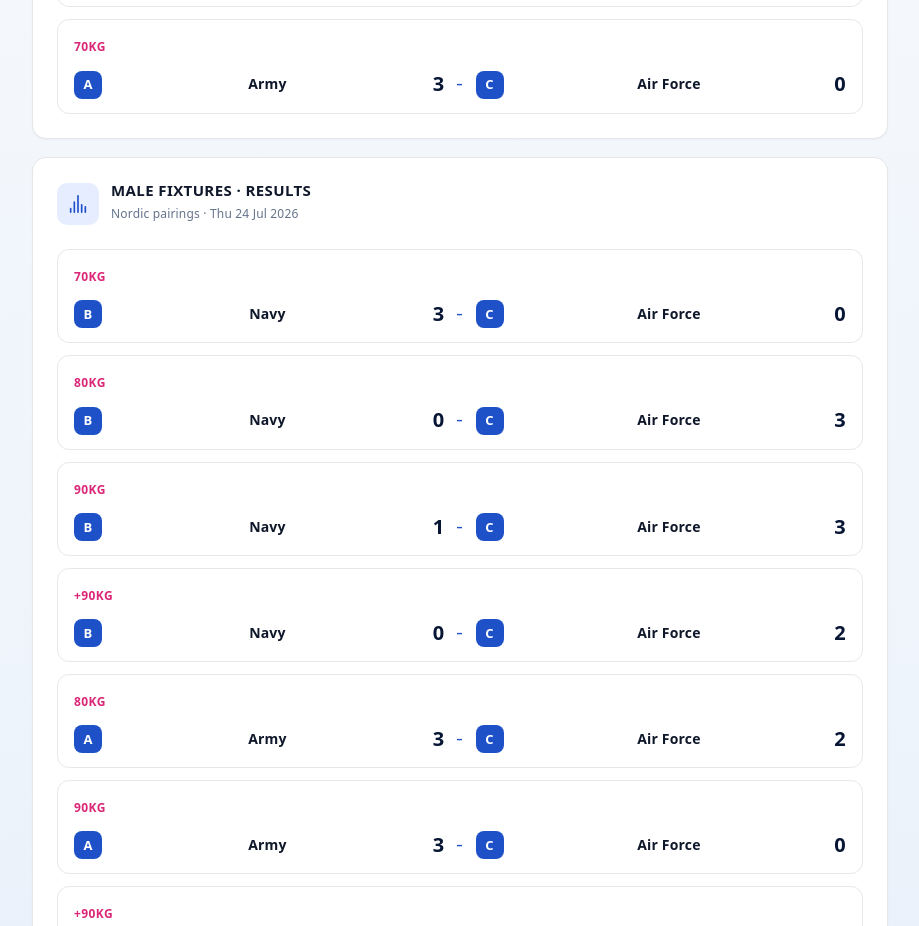
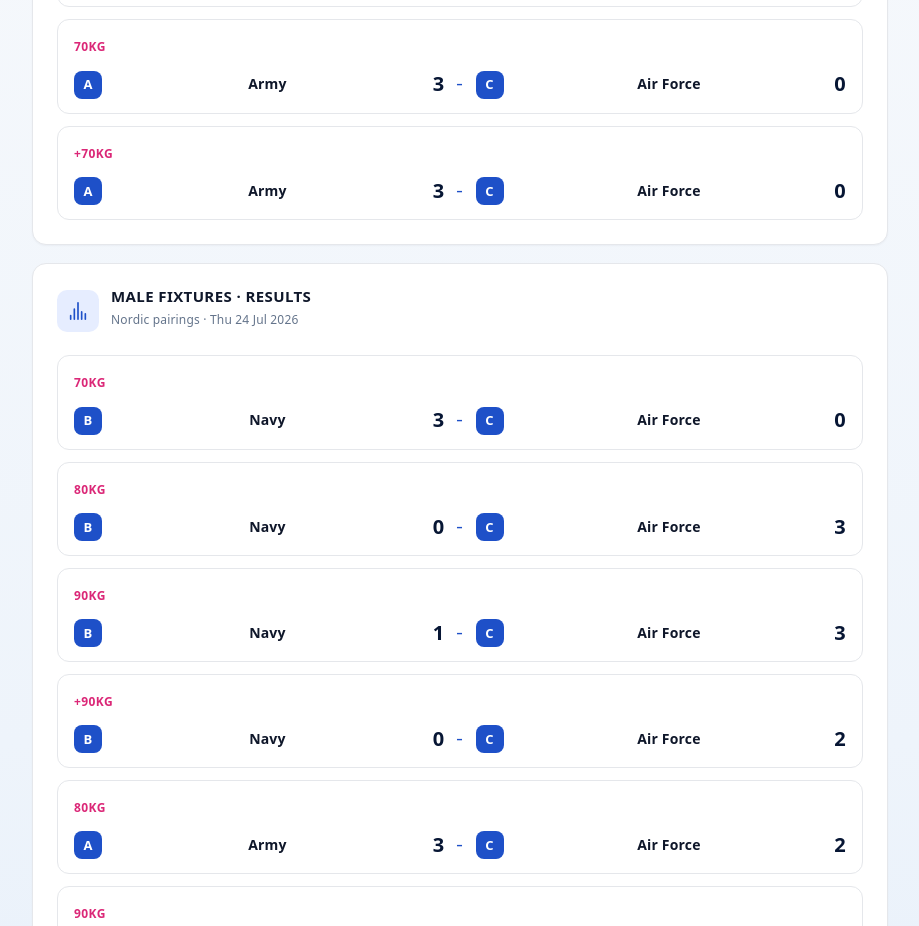
Before and after one commit to geekelo/naval_wrestle_pulse, a React (Vite) app: page /matches in a window 1280 px wide. Shown: the part 1480-2406 px from the top of the page, without its empty margins (250-1169 px from the left). Built offline with nearby package versions, Linux system fonts and the light colour scheme.

Commit message:
Add female competition results for +70kg category: update FEMALE_RESULTS in competition.js to include new weight class, enhancing overall competition data.

```diff
--- a/src/data/competition.js
+++ b/src/data/competition.js
@@ -37,6 +37,7 @@
   { weight: '50kg', scores: { A: 3, C: 1 } },
   { weight: '60kg', scores: { A: 3, C: 0 } },
   { weight: '70kg', scores: { A: 3, C: 0 } },
+  { weight: '+70kg', scores: { A: 3, C: 0 } },
 ]
 
 /** Male category results (Nordic pairings) */
```
